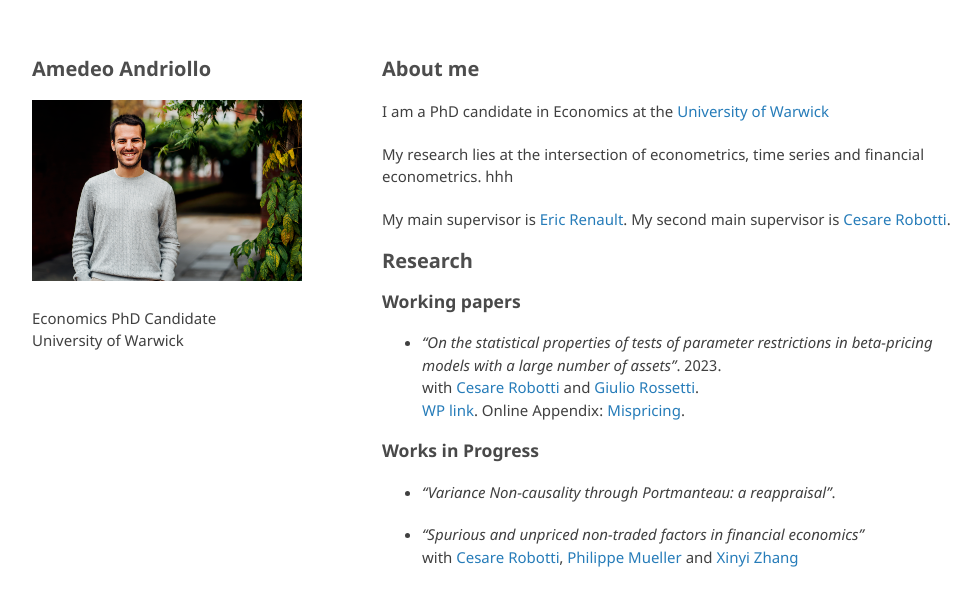
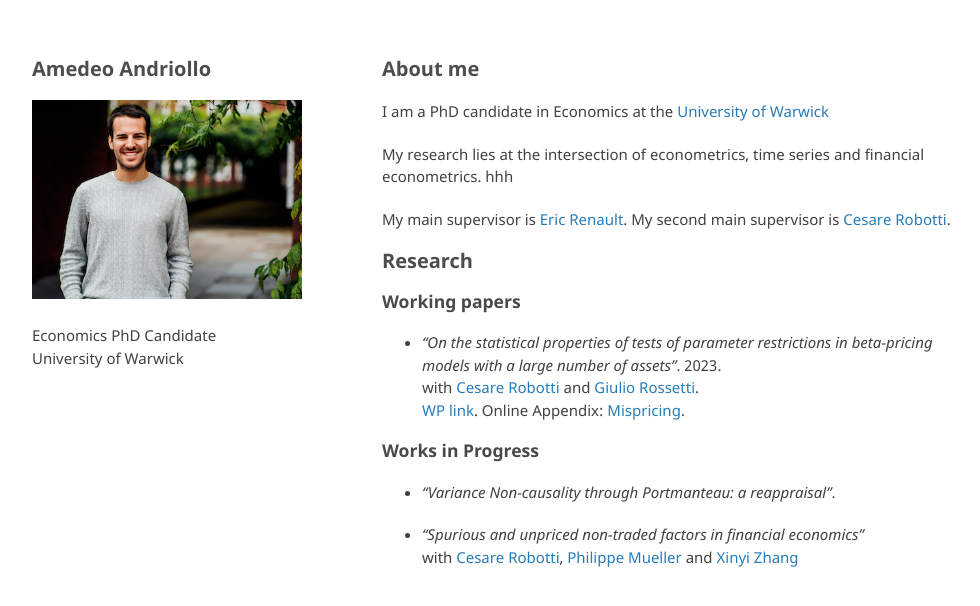
Before and after one commit to amandri/amandri.github.io, a Jekyll site: the page built from index.md, in a window 1280 px wide. Shown: the top 606 px of the page, without its empty margins (133-1113 px from the left). Built offline with Jekyll 4.4.1, drawn with Linux system fonts in a browser that asks for light colours; the repository's description, which GitHub fills in, is left out; our own code applies the rules of GitHub Pages for plain Markdown files.

Commit message:
Update _config.yml

```diff
--- a/_config.yml
+++ b/_config.yml
@@ -1,6 +1,6 @@
 theme: jekyll-theme-minimal
 title: Amedeo Andriollo
 description:
-logo: assets/img/ame.png
+logo: assets/img/ame2.png
 
 show_downloads: true
```
